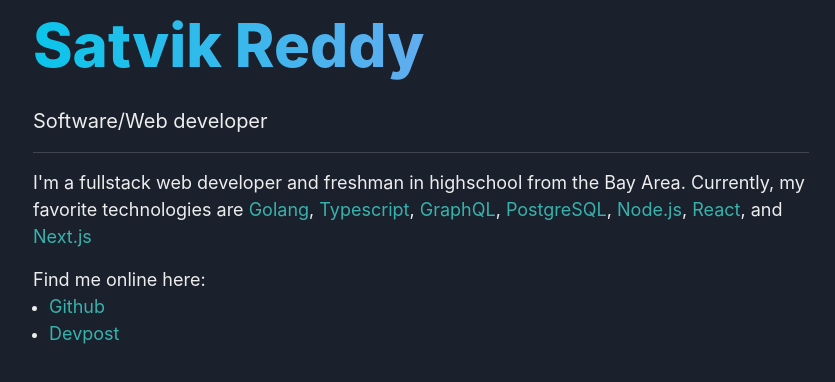
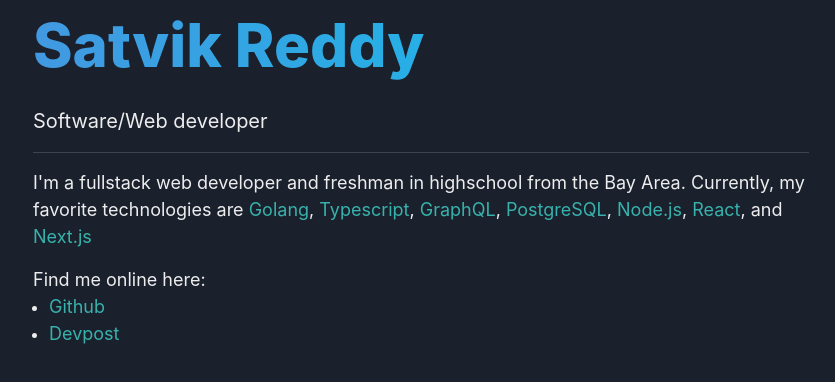
Before and after one commit to SatvikR/satvikreddy.com, a Next.js app: page / in a window 1280 px wide. Shown: the top 382 px of the page, without its empty margins (219-1054 px from the left). Built offline with nearby package versions, Linux system fonts and the light colour scheme.

Commit message:
changed graident

```diff
--- a/src/components/Header.tsx
+++ b/src/components/Header.tsx
@@ -5,7 +5,7 @@
   return (
     <header>
       <Text
-        bgGradient="linear(to-l, purple.300, cyan.400)"
+        bgGradient="linear(to-l, cyan.400, blue.400)"
         bgClip="text"
         fontSize="6xl"
         fontWeight="extrabold"
```
